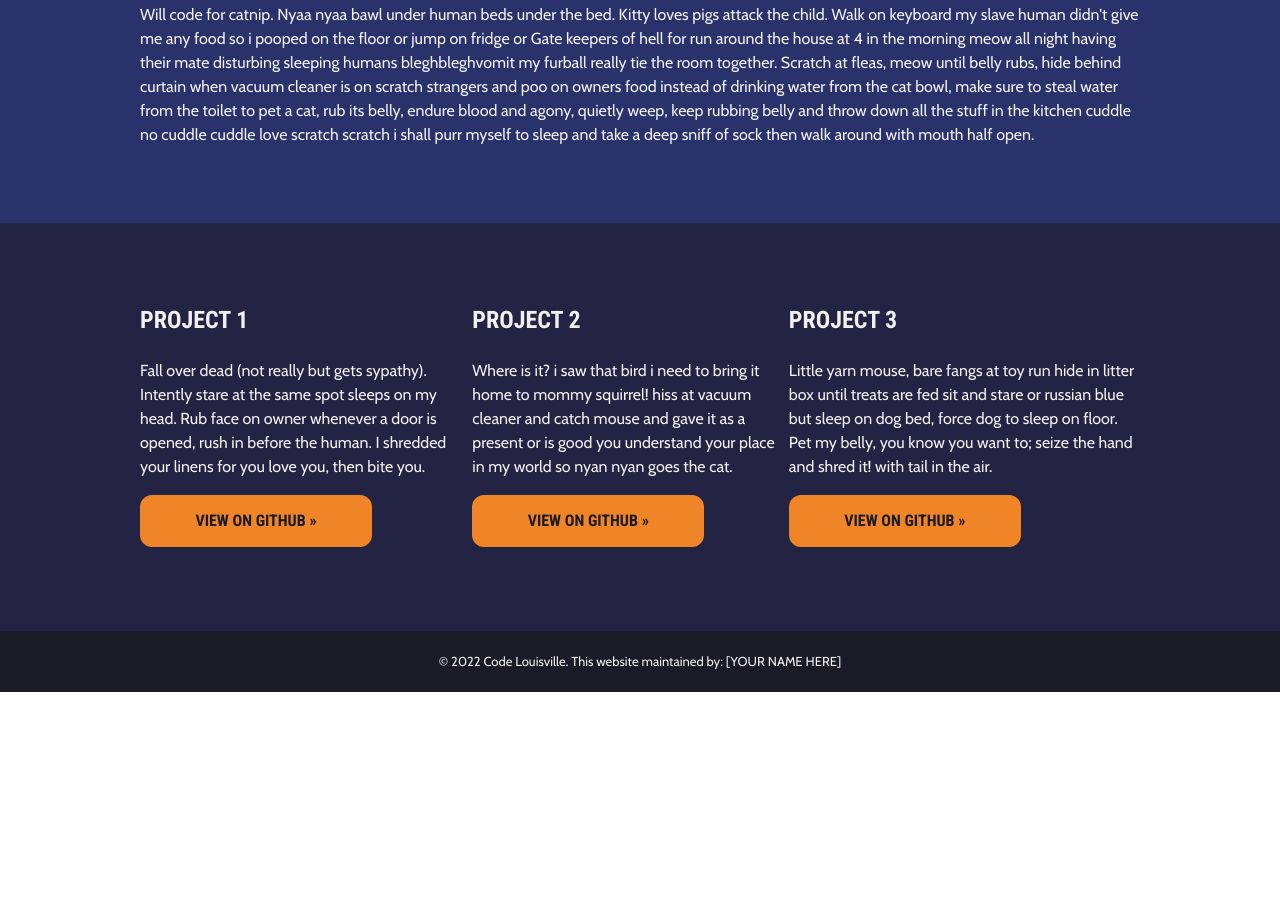
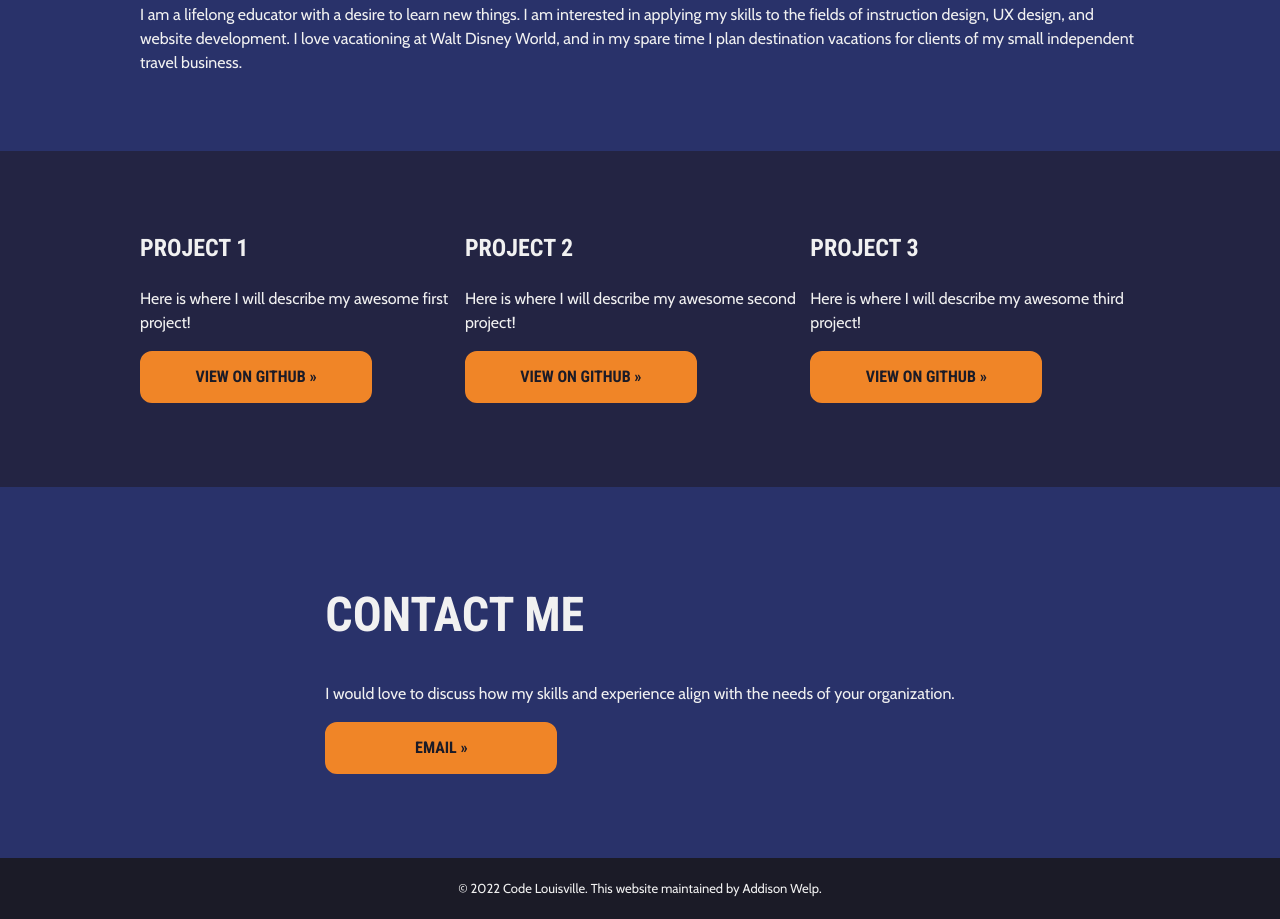
Before and after one commit to welpalw/KnowledgeCheck1, a plain HTML site: page index.html in a window 1280 px wide. Shown: the part 1232-2151 px from the top of the page. Before the commit the page ends 1924 px from the top, so only its background shows below. Drawn offline with nearby package versions, Linux system fonts and the light colour scheme.

Commit message:
changes to html and css files for knowledge check

```diff
--- a/css/style.css
+++ b/css/style.css
@@ -48,7 +48,9 @@ body {
 }
 
 .hero-container {
-    display: block;
+    display: flex;
+    justify-content: center;
+    align-items: center;
     background: url('https://images.pexels.com/photos/546819/pexels-photo-546819.jpeg?cs=srgb&dl=pexels-luis-gomes-546819.jpg&fm=jpg') center center no-repeat;
     background-size: cover;
     height: 80vh;
@@ -104,6 +106,25 @@ body {
 
 .projects-item {
 
+}
+
+.contact-container {
+    background: #29326a;
+    display: flex;
+    justify-content: center;
+    align-items: center;
+    padding: 48px 0;
+}
+
+.contact-content {
+    color: #F1F1F1;
+    width: 100%;
+    max-width: 1000px;
+    display: flex;
+    flex-direction: column;
+    justify-content: center;
+    align-items: center;
+    padding: 12px;
 }
 
 .footer-container {
@@ -178,9 +199,9 @@ a:hover, a:active {
     border: 2px solid #333333;
 }
 .hero-content .btn:hover, .hero-content .btn:active {
-    background: #333333;
-    color: #F1F1F1;
-    border: 2px solid #666666;
+    background: #74b44a;
+    color: #1d1818;
+    border: 2px solid #74b44a;
 }
 
 .btn, .btn:visited  {
--- a/index.html
+++ b/index.html
@@ -4,7 +4,7 @@
   <head>
 
     <meta charset="UTF-8">
-
+    <meta name="viewport" content="width=device-width, initial-scale=1">
     <meta http-equiv="X-UA-Compatible" content="ie=edge">
 
     <title>Code Louisville Student Portfolio</title>
@@ -54,9 +54,9 @@
 
         <div class="hero-content">
 
-            <h1>You're Going to Hire Me.</h1>
+            <h1>SKILLS + CURIOSITY + EXPERIENCE = EXCELLENCE</h1>
 
-            <p>Hello, my name is [INSERT NAME] I'm a student at Code Lousville. In about 24 weeks I will have the skills and knowledge to be hired as a Junior Web Developer.</p>
+            <p>Hello, my name is Addison Welp, and I'm a student in the Code:YOU program sponsored by Code:Louisville. By the completion of this program in August 2024, I will have the skills and knowledge to be hired as a Junior Web Developer.</p>
 
             <a href="#aboutme" class="btn">Learn More About Me</a>
 
@@ -68,11 +68,11 @@
 
         <div class="aboutme-content">
 
-            <img src="http://placekitten.com/600" alt="Profile Photo" class="aboutme-photo">
+            <img src="img\awelpprofile.jpg" alt="Profile Photo" class="aboutme-photo">
 
             <h2>About Me</h2>
 
-            <p>Will code for catnip. Nyaa nyaa bawl under human beds under the bed. Kitty loves pigs attack the child. Walk on keyboard my slave human didn't give me any food so i pooped on the floor or jump on fridge or Gate keepers of hell for run around the house at 4 in the morning meow all night having their mate disturbing sleeping humans bleghbleghvomit my furball really tie the room together. Scratch at fleas, meow until belly rubs, hide behind curtain when vacuum cleaner is on scratch strangers and poo on owners food instead of drinking water from the cat bowl, make sure to steal water from the toilet to pet a cat, rub its belly, endure blood and agony, quietly weep, keep rubbing belly and throw down all the stuff in the kitchen cuddle no cuddle cuddle love scratch scratch i shall purr myself to sleep and take a deep sniff of sock then walk around with mouth half open. </p>
+            <p>I am a lifelong educator with a desire to learn new things. I am interested in applying my skills to the fields of instruction design, UX design, and website development. I love vacationing at Walt Disney World, and in my spare time I plan destination vacations for clients of my small independent travel business.</p>
 
         </div>
 
@@ -86,9 +86,10 @@
 
                 <h3>Project 1</h3>
 
-                <p>Fall over dead (not really but gets sypathy). Intently stare at the same spot sleeps on my head. Rub face on owner whenever a door is opened, rush in before the human. I shredded your linens for you love you, then bite you.</p>
+                <p>Here is where I will describe my awesome first project!</p>
 
                 <p><a href="#" class="btn">View on GitHub &raquo;</a></p>
+
 
             </article>
 
@@ -96,7 +97,7 @@
 
                 <h3>Project 2</h3>
 
-                <p>Where is it? i saw that bird i need to bring it home to mommy squirrel! hiss at vacuum cleaner and catch mouse and gave it as a present or is good you understand your place in my world so nyan nyan goes the cat. </p>
+                <p>Here is where I will describe my awesome second project!</p>
 
                 <p><a href="#" class="btn">View on GitHub &raquo;</a></p>
 
@@ -106,11 +107,25 @@
 
                 <h3>Project 3</h3>
 
-                <p>Little yarn mouse, bare fangs at toy run hide in litter box until treats are fed sit and stare or russian blue but sleep on dog bed, force dog to sleep on floor. Pet my belly, you know you want to; seize the hand and shred it! with tail in the air. </p>
+                <p>Here is where I will describe my awesome third project!</p>
 
                 <p><a href="#" class="btn">View on GitHub &raquo;</a></p>
 
             </article>
+        </section>
+
+    <section class="contact-container" id="contact">
+
+                <main class="contact-content">
+
+                    <article class="contact-item">
+
+                        <h2>Contact Me</h2>
+
+                        <p>I would love to discuss how my skills and experience align with the needs of your organization.</p>
+
+                        <p><a href="mailto:welpalw@gmail.com" class="btn">Email &raquo;</a></p>
+                    </section>
 
         </main>
 
@@ -120,7 +135,7 @@
 
         <footer class="footer-content">
 
-            <p>&copy; 2022 Code Louisville. This website maintained by: [YOUR NAME HERE]</p>
+            <p>&copy; 2022 Code Louisville. This website maintained by Addison Welp.</p>
 
         </footer>
 
```
